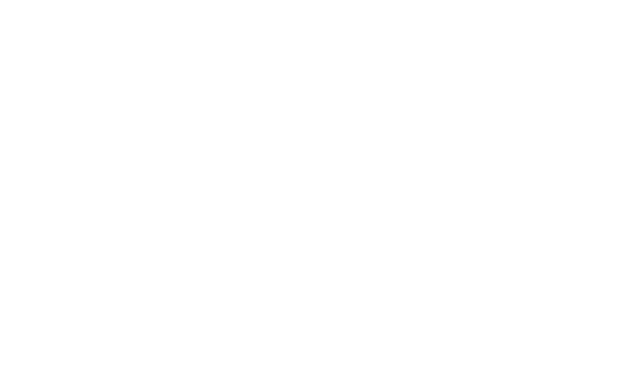
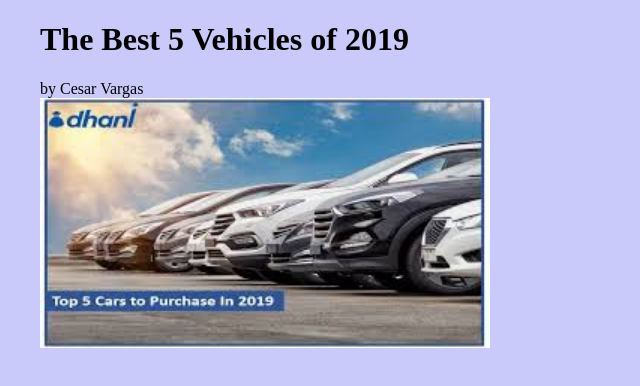
Before and after one commit to czarv10/Cesar-Vargas-p1, a plain HTML site: page index.html in a window 1280 px wide. Shown: the whole page, without its empty margins (0-640 px from the left). Drawn offline with Linux system fonts and the light colour scheme.

Commit message:
project 1

```diff
--- a/css/master.css
+++ b/css/master.css
@@ -0,0 +1,10 @@
+body {
+    background-color: rgb(202, 202, 250);
+    width: 95%;
+    max-width: 1200px;
+    margin: 0 auto;
+}
+header img {
+    height: 250px;
+    width: 450px;
+}
--- a/index.html
+++ b/index.html
@@ -10,7 +10,14 @@
 
 </head>
 <body>
-<header></header>
+<header>
+    <h1>The Best 5 Vehicles of 2019</h1>
+    <div id = "credits">
+        <div id = "author">by Cesar Vargas</div>
+        <div id = "date"></div>
+    </div>
+    <img src="images/main.jpg" alt="picture of the 5 best cars of 2019">
+</header>
 <main></main>
 <script src="js/scripts.js"></script>
 </body>
```
Also changed, not shown: images/acura.jpg (added), images/genesis.jpg (added), images/gmc1500.jpg (added), images/main.jpg (added), images/passport.jpg (added), images/ranger.jpg (added).
